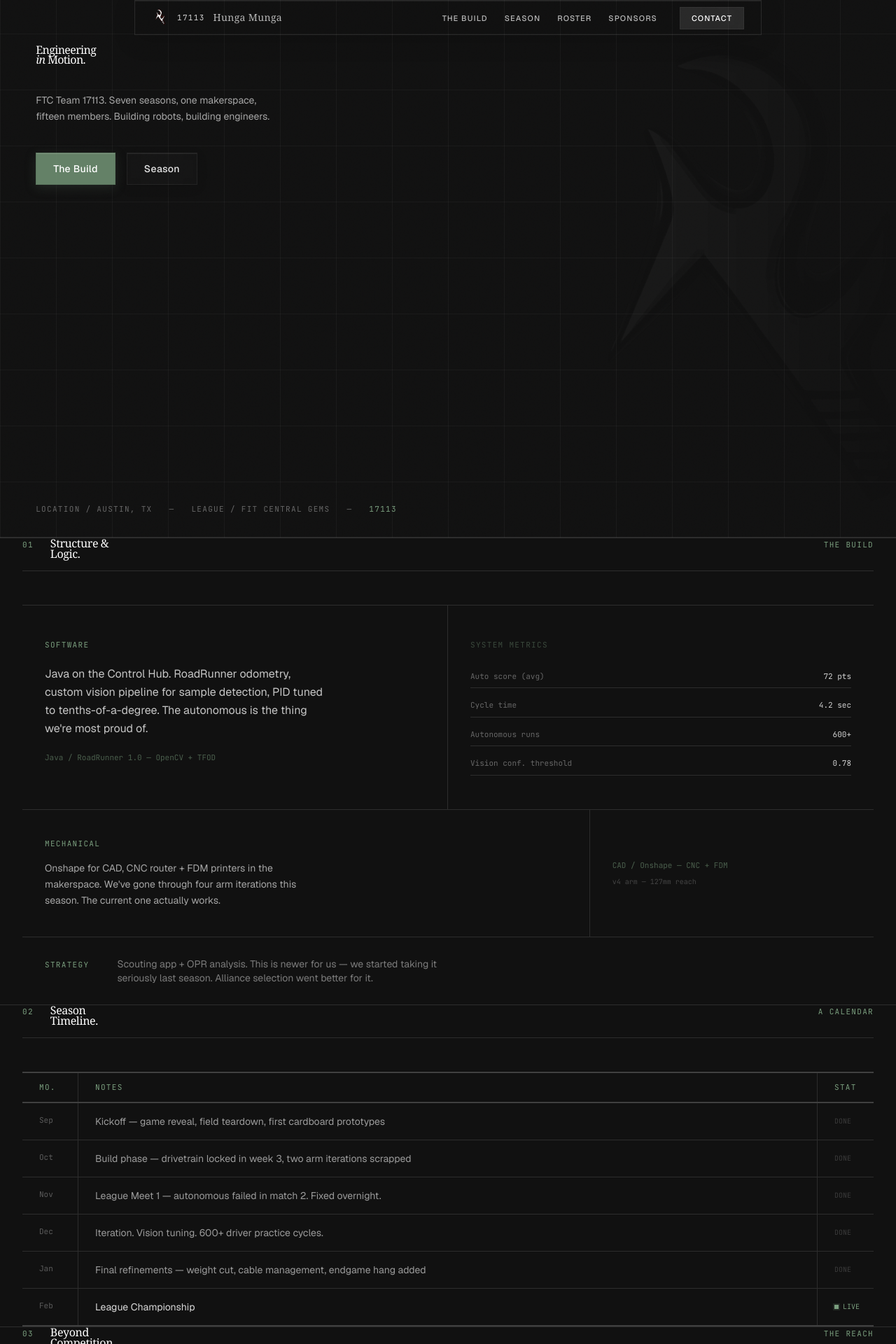
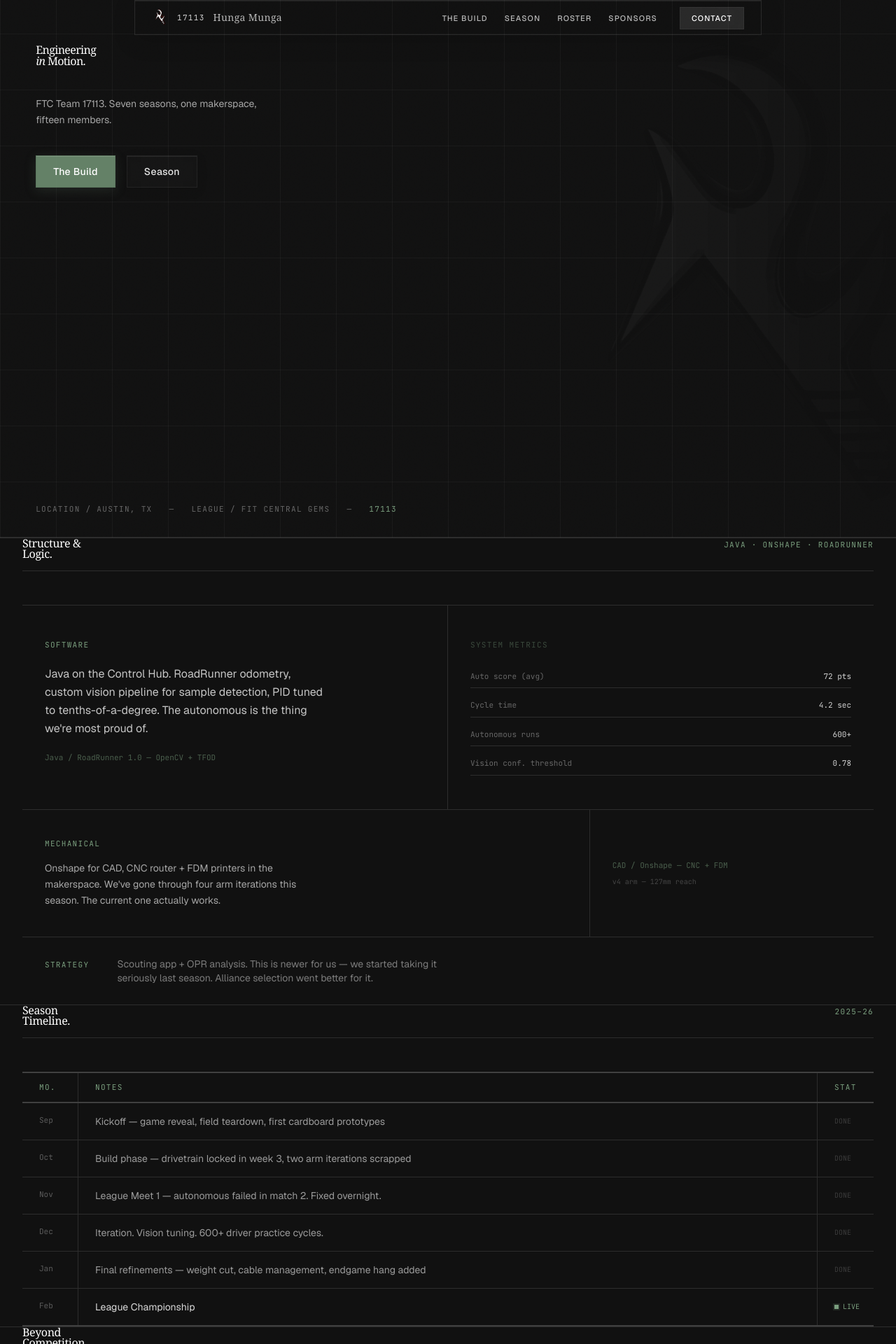
Before and after one commit to WestwoodRobotics/hungamunga, a SvelteKit app: page / in a window 1280 px wide. Shown: the part 32-1952 px from the top of the page at 70% size. Built offline with nearby package versions, Linux system fonts and the light colour scheme; a web font is replaced by a local one.

Commit message:
fix: rm section numbering, kill footer tag

```diff
--- a/src/lib/components/Contact.svelte
+++ b/src/lib/components/Contact.svelte
@@ -15,7 +15,7 @@
 	});
 </script>
 
-<Section id="contact" marker="07" kicker="Inquiries">
+<Section id="contact">
 	{#snippet title()}Get in<br/> Touch.{/snippet}
 	<div class="liquid-panel p-12 grid grid-cols-1 lg:grid-cols-2 gap-16">
 		<div class="flex flex-col gap-12">
--- a/src/lib/components/Hero.svelte
+++ b/src/lib/components/Hero.svelte
@@ -56,12 +56,12 @@
 			<span
 				bind:this={line1}
 				class="block text-white"
-				style="font-size: var(--text-hero); line-height: 0.88; letter-spacing: -0.04em;"
+				style="font-size: var(--text-hero); line-height: 0.95; letter-spacing: -0.04em;"
 			>Engineering</span>
 			<span
 				bind:this={line2}
 				class="block text-white"
-				style="font-size: var(--text-hero-sub); line-height: 0.88; letter-spacing: -0.04em;"
+				style="font-size: var(--text-hero-sub); line-height: 1.1; letter-spacing: -0.04em;"
 			><em>in</em> Motion.</span>
 		</h1>
 
@@ -70,8 +70,7 @@
 			class="text-sm leading-relaxed"
 			style="max-width: 36ch; color: rgba(229,229,229,0.7);"
 		>
-			FTC Team 17113. Seven seasons, one makerspace, fifteen members. Building robots, building engineers.
-		</p>
+			FTC Team 17113. Seven seasons, one makerspace, fifteen members.
 
 		<div class="flex gap-4 flex-wrap">
 			<span use:magnetic>
--- a/src/lib/components/Section.svelte
+++ b/src/lib/components/Section.svelte
@@ -10,8 +10,8 @@
 		children,
 	}: {
 		id: string;
-		marker: string;
-		kicker: string;
+		marker?: string;
+		kicker?: string;
 		title: Snippet;
 		variant?: 'default' | 'wide';
 		children: Snippet;
@@ -26,7 +26,9 @@
 	<div class="max-w-7xl mx-auto px-4 md:px-8 flex flex-col gap-12">
 		<header class="flex items-baseline justify-between border-b pb-4" style="border-color: var(--color-rule);">
 			<div class="flex items-baseline gap-6">
-				<span class="mono-label">{marker}</span>
+				{#if marker}
+					<span class="mono-label" style="color: rgba(229,229,229,0.25);">{marker}</span>
+				{/if}
 				<h2
 					class="font-heading font-light tracking-tight text-white"
 					style="font-size: var(--text-section-title); line-height: 0.95;"
@@ -34,7 +36,9 @@
 					{@render title()}
 				</h2>
 			</div>
-			<span class="mono-label text-white/30 hidden md:block">{kicker}</span>
+			{#if kicker}
+				<span class="mono-label text-white/30 hidden md:block">{kicker}</span>
+			{/if}
 		</header>
 		<div>{@render children()}</div>
 	</div>
--- a/src/lib/components/SiteFooter.svelte
+++ b/src/lib/components/SiteFooter.svelte
@@ -1,7 +1,3 @@
-<script lang="ts">
-	import { SPEC_VERSION } from '../config';
-</script>
-
 <footer class="border-t bg-background pt-24 pb-12 relative overflow-hidden" style="border-color: var(--color-rule);">
 	<div class="max-w-7xl mx-auto px-8 grid grid-cols-1 md:grid-cols-3 gap-12 items-baseline relative" style="z-index: var(--z-glass);">
 		<div class="flex items-baseline gap-4">
@@ -21,7 +17,7 @@
 		</div>
 
 		<div class="flex md:justify-end">
-			<span class="mono-label" style="color: rgba(229,229,229,0.3);">SYS.{SPEC_VERSION}</span>
+			<a href="https://ftc-events.firstinspires.org/2025/team/17113" target="_blank" rel="noopener noreferrer" class="mono-label hover:text-white" style="color: rgba(229,229,229,0.3);">FTC Events ↗</a>
 		</div>
 	</div>
 </footer>
--- a/src/routes/+page.svelte
+++ b/src/routes/+page.svelte
@@ -30,7 +30,7 @@
 
 <svelte:head>
 	<title>FTC Team 17113 - Hunga Munga Robotics</title>
-	<meta name="description" content="FTC Team 17113 Hunga Munga — a Westwood Robotics team competing in FiT Central GEMS, building robots and engineers in Austin, TX." />
+	<meta name="description" content="FTC Team 17113 Hunga Munga — seven seasons, one makerspace, Austin TX." />
 </svelte:head>
 
 <noscript>
@@ -45,7 +45,7 @@
 
 
 	<div use:reveal>
-		<Section id="robot" marker="01" kicker="The build">
+		<Section id="robot" kicker="Java · Onshape · RoadRunner">
 			{#snippet title()}Structure &<br/> Logic.{/snippet}
 			<div class="flex flex-col border-t" style="border-color: var(--color-rule);">
 				<div class="grid grid-cols-1 md:grid-cols-2 border-b" style="border-color: var(--color-rule);">
@@ -86,7 +86,7 @@
 
 
 	<div use:reveal>
-		<Section id="season" marker="02" kicker="A calendar">
+		<Section id="season" kicker="2025–26">
 			{#snippet title()}Season<br/> Timeline.{/snippet}
 			<div class="w-full border-t-2 border-b-2" style="border-color: rgba(255,255,255,0.2);">
 				<div class="grid border-b-2" style="grid-template-columns: 5rem 1fr 5rem; border-color: rgba(255,255,255,0.2);">
@@ -123,7 +123,7 @@
 
 
 	<div use:reveal>
-		<Section id="outreach" marker="03" kicker="The reach">
+		<Section id="outreach">
 			{#snippet title()}Beyond<br/> Competition.{/snippet}
 			<div class="flex flex-col">
 				{#each outreach as item, i (item.n)}
@@ -143,7 +143,7 @@
 
 
 	<div use:reveal>
-		<Section id="team" marker="04" kicker="The roster">
+		<Section id="team" kicker="15 members">
 			{#snippet title()}The<br/> Team.{/snippet}
 			<div class="grid grid-cols-2 md:grid-cols-3 lg:grid-cols-4 border-t" style="border-color: var(--color-rule);">
 				{#each MEMBERS as member (member.name)}
@@ -161,7 +161,7 @@
 
 
 	<div use:reveal>
-		<Section id="results" marker="05" kicker="Last season">
+		<Section id="results" kicker="2024–25">
 			{#snippet title()}Season<br/> Results.{/snippet}
 			<div class="grid grid-cols-1 lg:grid-cols-12 gap-6">
 				<div class="liquid-panel p-12 lg:col-span-7 flex flex-col justify-between min-h-[360px] group">
@@ -189,7 +189,7 @@
 
 
 	<div use:reveal>
-		<Section id="sponsors" marker="06" kicker="With thanks">
+		<Section id="sponsors">
 			{#snippet title()}Partners &<br/> Sponsors.{/snippet}
 			<Sponsors />
 		</Section>
```
